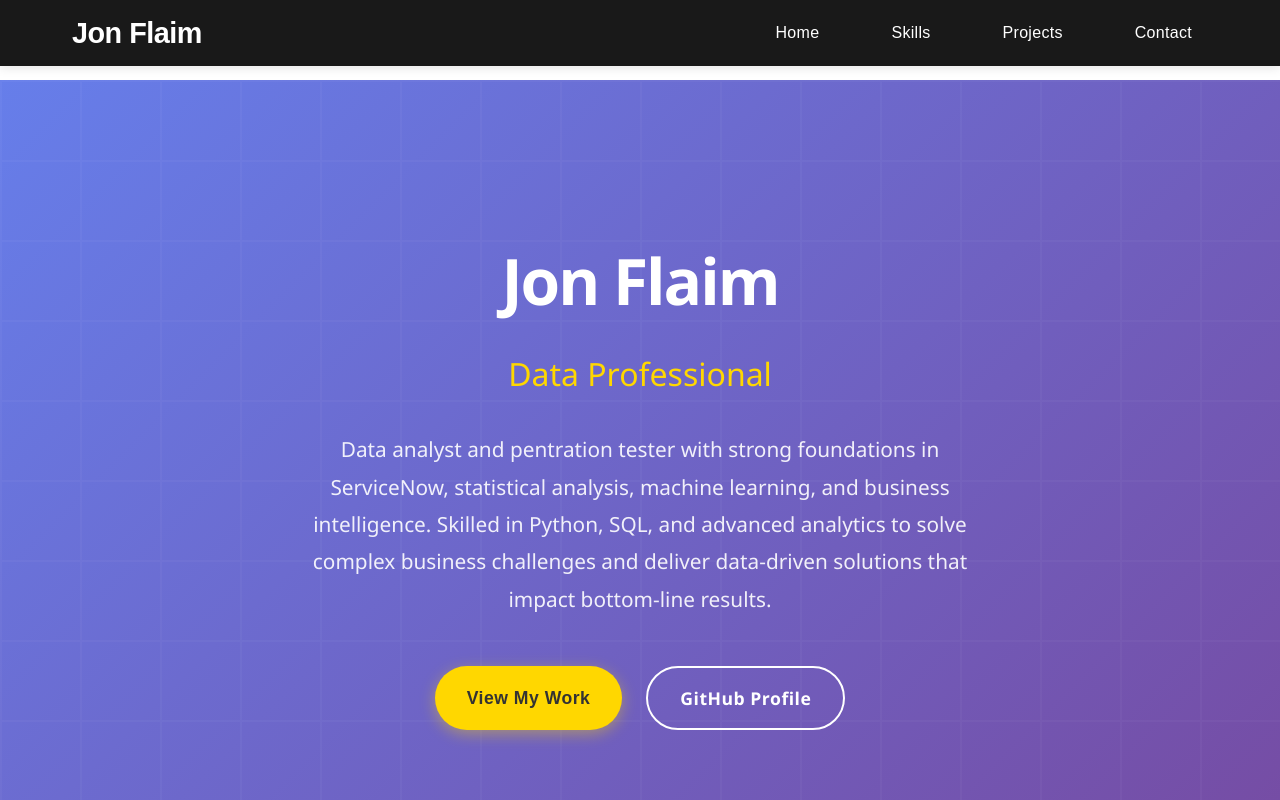
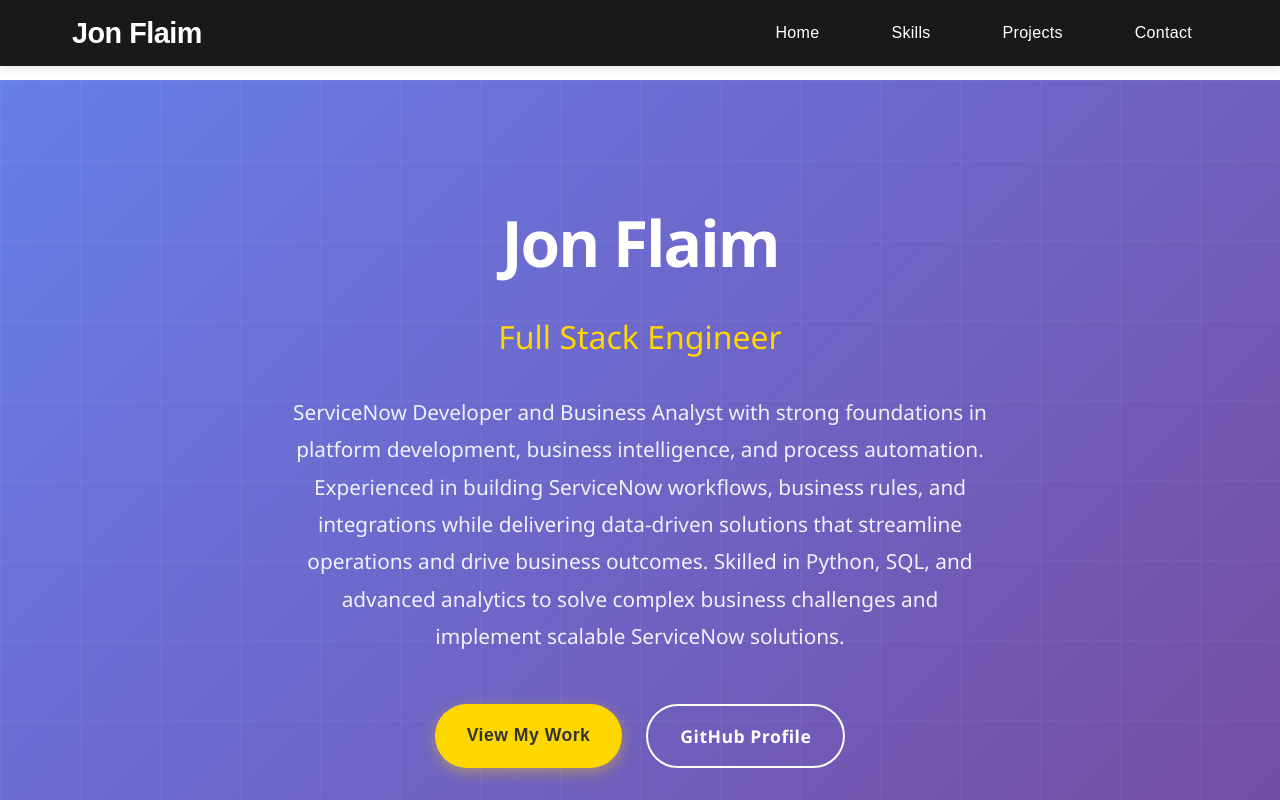
Before and after one commit to jonflaim83/frontend, a React (Create React App) app: page / in a window 1280 px wide. Shown: the top 800 px of the page. Built offline with nearby package versions, Linux system fonts and the light colour scheme.

Commit message:
Deploy: Ready for production

```diff
--- a/src/components/Hero.jsx
+++ b/src/components/Hero.jsx
@@ -13,10 +13,11 @@ const Hero = () => {
       <div className="hero-container">
         <div className="hero-content">
           <h1>Jon Flaim</h1>
-          <div className="subtitle"> Data Professional </div>
+          <div className="subtitle"> Full Stack Engineer </div>
           <p className="description">
-            Data analyst and pentration tester with strong foundations in ServiceNow, statistical analysis, machine learning, and business intelligence.
-            Skilled in Python, SQL, and advanced analytics to solve complex business challenges and deliver data-driven solutions that impact bottom-line results.
+            ServiceNow Developer and Business Analyst with strong foundations in platform development, business intelligence, and process automation.
+            Experienced in building ServiceNow workflows, business rules, and integrations while delivering data-driven solutions that streamline operations and drive business outcomes.
+            Skilled in Python, SQL, and advanced analytics to solve complex business challenges and implement scalable ServiceNow solutions.
           </p>
           <div className="hero-buttons">
             <button
```
